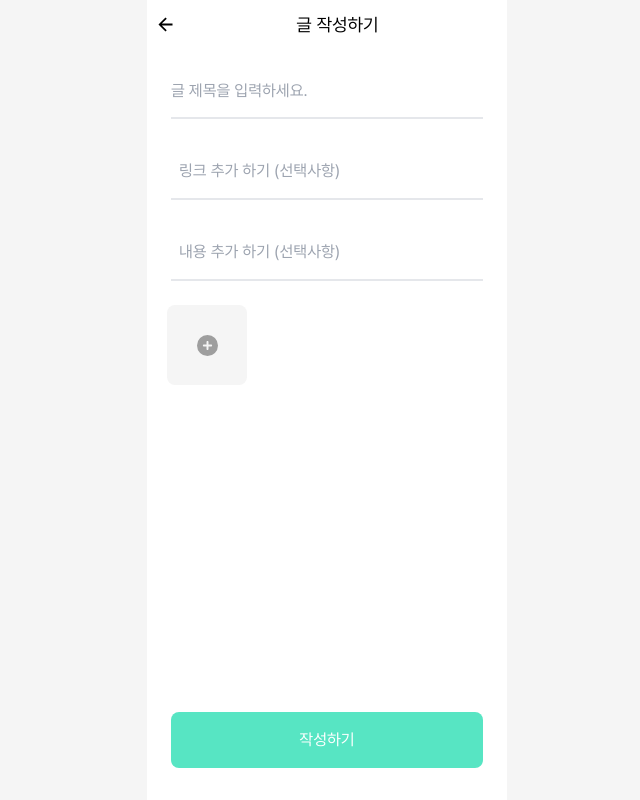
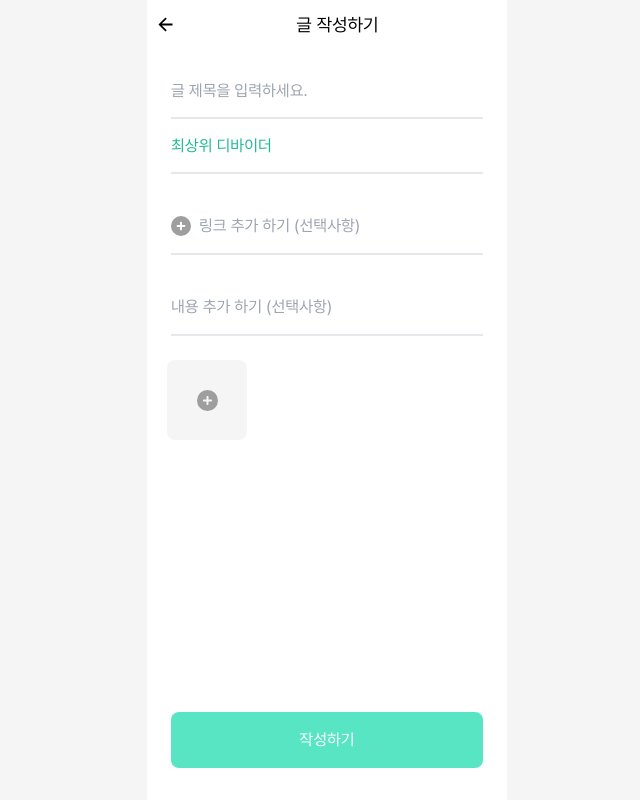
Before and after one commit to LinkDiary-Lingda/Lingda-Nextjs, a Next.js app: page /new in a window 1280 px wide. Shown: the whole page, without its empty margins (313-953 px from the left). Built offline with nearby package versions, Linux system fonts and the light colour scheme.

Commit message:
feat: Topic 생성 State 변경

```diff
--- a/src/app/new/page.tsx
+++ b/src/app/new/page.tsx
@@ -1,23 +1,23 @@
 'use client';
-import React, { useState } from 'react';
+import React, { useMemo, useState } from 'react';
 import { useForm } from 'react-hook-form';
 import LinkInput from './LinkInput';
 import { FaCirclePlus } from 'react-icons/fa6';
 import { FaPlus } from 'react-icons/fa';
 import NextButton from '@/components/NextButton';
+import { useCategoryContext } from '@/context/CategoryContext';
 
 export default function New() {
+  const [urlNum, setUrlNum] = useState(1);
+  const [textNum, setTextNum] = useState(1);
   const {
     register,
     handleSubmit,
     formState: { errors },
-    getValues,
-    setError,
-    clearErrors,
   } = useForm({
     defaultValues: {
       name: '',
-      categoryId: 0,
+      categoryId: null,
       contentRequest: {
         textContents: [
           {
@@ -37,7 +37,34 @@ export default function New() {
       },
     },
   });
-  const [link, setLink] = useState('');
+  const { categoryState } = useCategoryContext();
+
+  const renderLinkInputs = useMemo(() => {
+    const inputs = [];
+    for (let i = 0; i < urlNum; i++) {
+      inputs.push(
+        <div
+          className="mt-6 w-[312px]  flex flex-row gap-2 items-center border-b-2"
+          key={i + 'urlLink'}
+        >
+          <button
+            type="button"
+            aria-label="add-link-button"
+            onClick={() => setUrlNum((prev) => prev + 1)}
+          >
+            <FaCirclePlus size={20} color="#9E9E9E" />
+          </button>
+          <input
+            {...register(`contentRequest.urlContents.${i}.url`)}
+            placeholder="링크 추가 하기 (선택사항)"
+            className="w-[312px] h-[55px] outline-none"
+          />
+        </div>
+      );
+    }
+    return inputs;
+  }, [register, urlNum]);
+
   return (
     <div className="flex flex-col relative h-[90vh]">
       <div className="flex flex-col items-center mt-4">
@@ -51,43 +78,29 @@ export default function New() {
           placeholder="글 제목을 입력하세요."
           className="w-[312px] h-[55px] border-b-2 outline-none text-Body-1"
         />
-        {/* <div className="w-[312px] h-[55px] border-b-2 text-Body-1 flex items-center justify-between">
-          <input
-            {...register('category', {
-              required: {
-                value: true,
-                message: '카테고리를 선택해주세요.',
-              },
-            })}
-            placeholder="카테고리를 선택해주세요."
-            className="outline-none "
+        <div className="w-[312px] h-[55px] border-b-2 text-Body-1 flex items-center justify-between">
+          <p className="text-Primary-04">
+            {categoryState.name || '최상위 디바이더'}
+          </p>
+          {/* <input
+            // {...register('catego', {
+            //   required: {
+            //     value: true,
+            //     message: '카테고리를 선택해주세요.',
+            //   },
+            // })}
+            className="outline-none bg-none"
+            value={categoryState.name || '최상위 디바이더'}
+            disabled
           />
           <button className="h-6 px-2 border border-Primary-02 text-Primary-02 text-Detail-1 font-pretendardBold rounded-md">
             카테고리 선택
-          </button>
-        </div> */}
-        <div className="mt-6 w-[312px]  flex flex-row gap-2 items-center border-b-2 ">
-          <FaCirclePlus size={20} color="#9E9E9E" />
+          </button> */}
+        </div>
+        {renderLinkInputs}
+        <div className="mt-6 w-[312px]  flex flex-row gap-2 items-center border-b-2">
           <input
-            value={link}
-            onChange={(e) => setLink(e.target.value)}
-            placeholder="링크 추가 하기 (선택사항)"
-            className="w-[312px] h-[55px] outline-none"
-          />
-        </div>
-        {link && (
-          <div className="mt-6 w-[312px] flex flex-row gap-2 items-center border-b-2 ">
-            <FaCirclePlus size={20} color="#9E9E9E" />
-            <input
-              onChange={(e) => setLink(e.target.value)}
-              placeholder="링크 추가 하기 (선택사항)"
-              className="w-[312px] h-[55px] outline-none"
-            />
-          </div>
-        )}
-        <div className="mt-6 w-[312px] flex flex-row gap-2 items-center border-b-2 ">
-          <FaCirclePlus size={20} color="#9E9E9E" />
-          <input
+            {...register(`contentRequest.textContents.0.text`)}
             placeholder="내용 추가 하기 (선택사항)"
             className="w-[312px] h-[55px] outline-none"
           />
--- a/src/context/CategoryContext.tsx
+++ b/src/context/CategoryContext.tsx
@@ -2,12 +2,12 @@
 import React, { Dispatch, createContext, useContext, useState } from 'react';
 
 interface CategoryContextProps {
-  categoryState: { id: number | undefined };
+  categoryState: { id: number | null; name: string };
   setCategoryState: Dispatch<any>;
 }
 
 export const CategoryContext = createContext<CategoryContextProps>({
-  categoryState: { id: undefined },
+  categoryState: { id: null, name: '' },
   setCategoryState: () => {},
 });
 
@@ -16,7 +16,10 @@ export const CategoryContextProvider = ({
 }: {
   children: React.ReactNode;
 }) => {
-  const [categoryState, setCategoryState] = useState({ id: undefined });
+  const [categoryState, setCategoryState] = useState({
+    id: null,
+    name: '',
+  });
   return (
     <CategoryContext.Provider value={{ categoryState, setCategoryState }}>
       {children}
```
